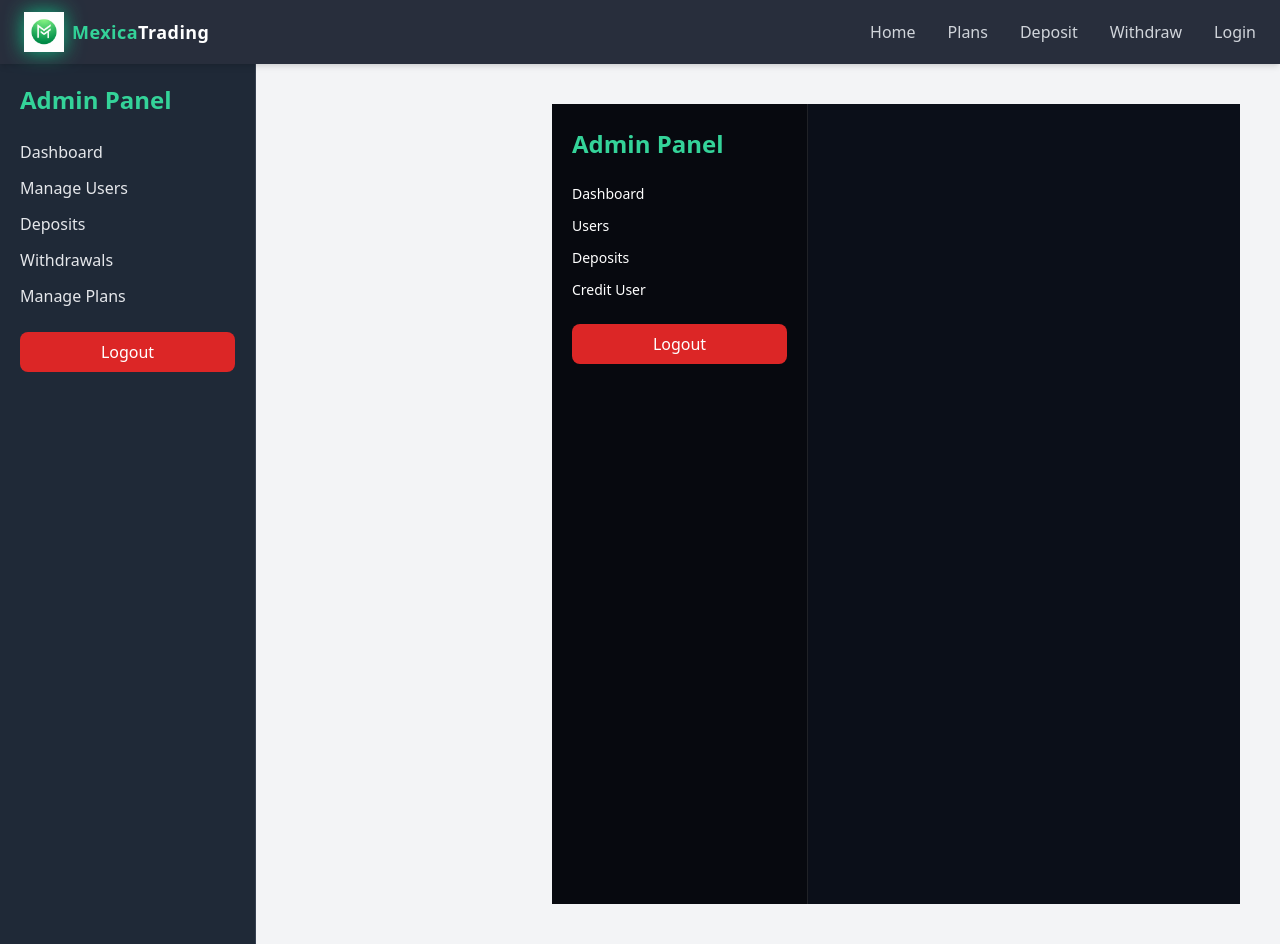
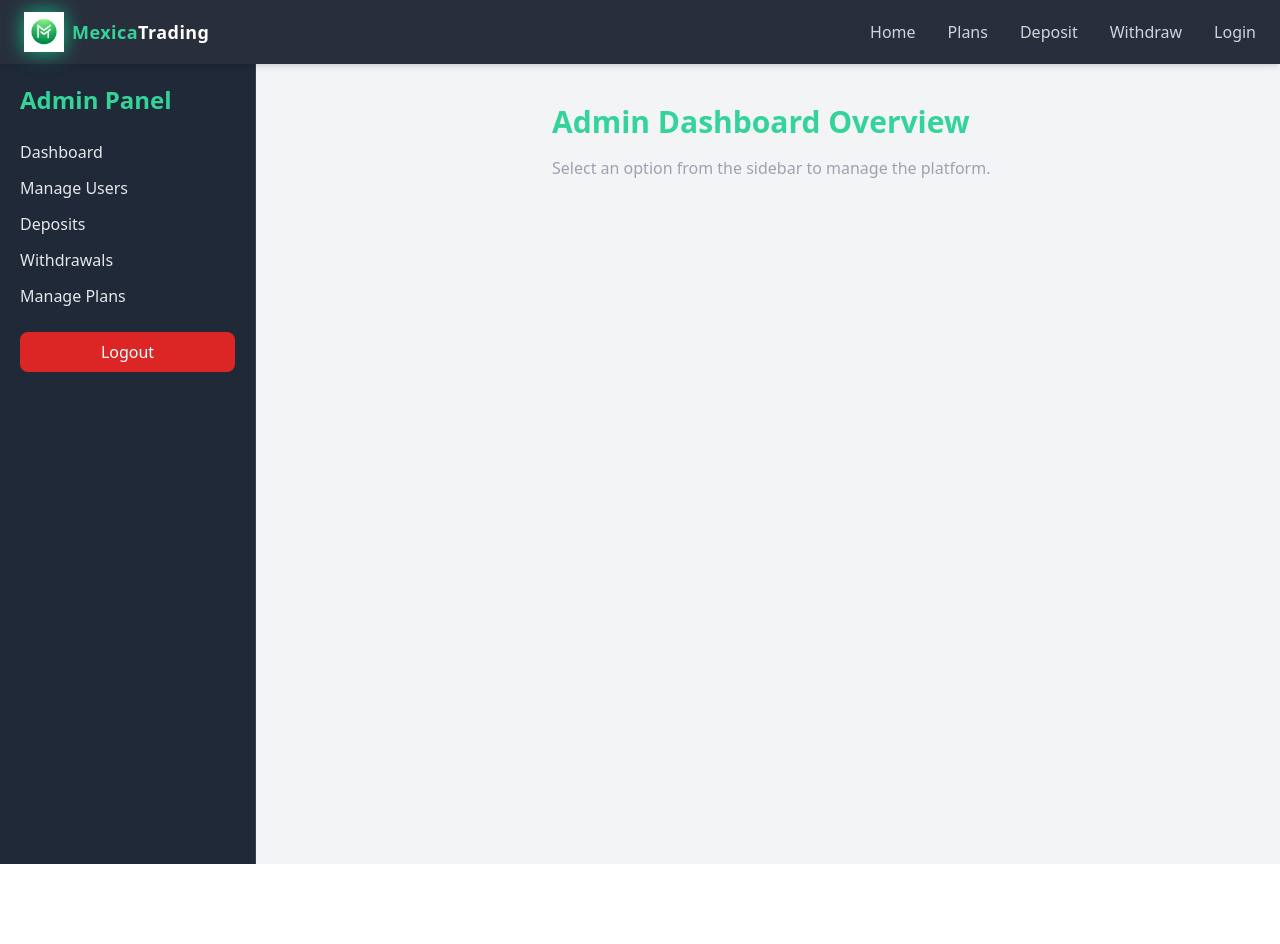
Before and after one commit to cchidiebere64-dot/Mexicatrading, a React (Vite) app: page /admin in a window 1280 px wide. After the commit the page ends 864 px from the top, so only its background shows below. Built offline with nearby package versions, Linux system fonts and the light colour scheme; sample sign-in values are in the browser's storage.

Commit message:
Update AdminDashboardHome.jsx

```diff
--- a/src/pages/AdminDashboardHome.jsx
+++ b/src/pages/AdminDashboardHome.jsx
@@ -1,38 +1,8 @@
-import { Outlet, Link, useNavigate } from "react-router-dom";
-
-export default function AdminLayout() {
-  const navigate = useNavigate();
-
-  const logout = () => {
-    sessionStorage.clear();
-    navigate("/");
-  };
-
+export default function AdminDashboardHome() {
   return (
-    <div className="flex min-h-screen bg-[#0b0f19] text-white">
-
-      {/* SIDEBAR */}
-      <aside className="w-64 bg-black/40 border-r border-white/10 px-5 py-6 space-y-6">
-        <h2 className="text-2xl font-bold text-emerald-400">Admin Panel</h2>
-
-        <nav className="flex flex-col gap-3 text-sm">
-          <Link className="hover:text-emerald-400" to="/admin">Dashboard</Link>
-          <Link className="hover:text-emerald-400" to="/admin/users">Users</Link>
-          <Link className="hover:text-emerald-400" to="/admin/deposits">Deposits</Link>
-          <Link className="hover:text-emerald-400" to="/admin/credit">Credit User</Link>
-        </nav>
-
-        <button
-          onClick={logout}
-          className="bg-red-600 hover:bg-red-700 px-4 py-2 rounded-lg text-white w-full">
-          Logout
-        </button>
-      </aside>
-
-      {/* CONTENT AREA */}
-      <main className="flex-1 p-8 overflow-y-auto">
-        <Outlet />
-      </main>
+    <div>
+      <h1 className="text-3xl font-bold text-emerald-400 mb-4">Admin Dashboard Overview</h1>
+      <p className="text-gray-400">Select an option from the sidebar to manage the platform.</p>
     </div>
   );
 }
```
